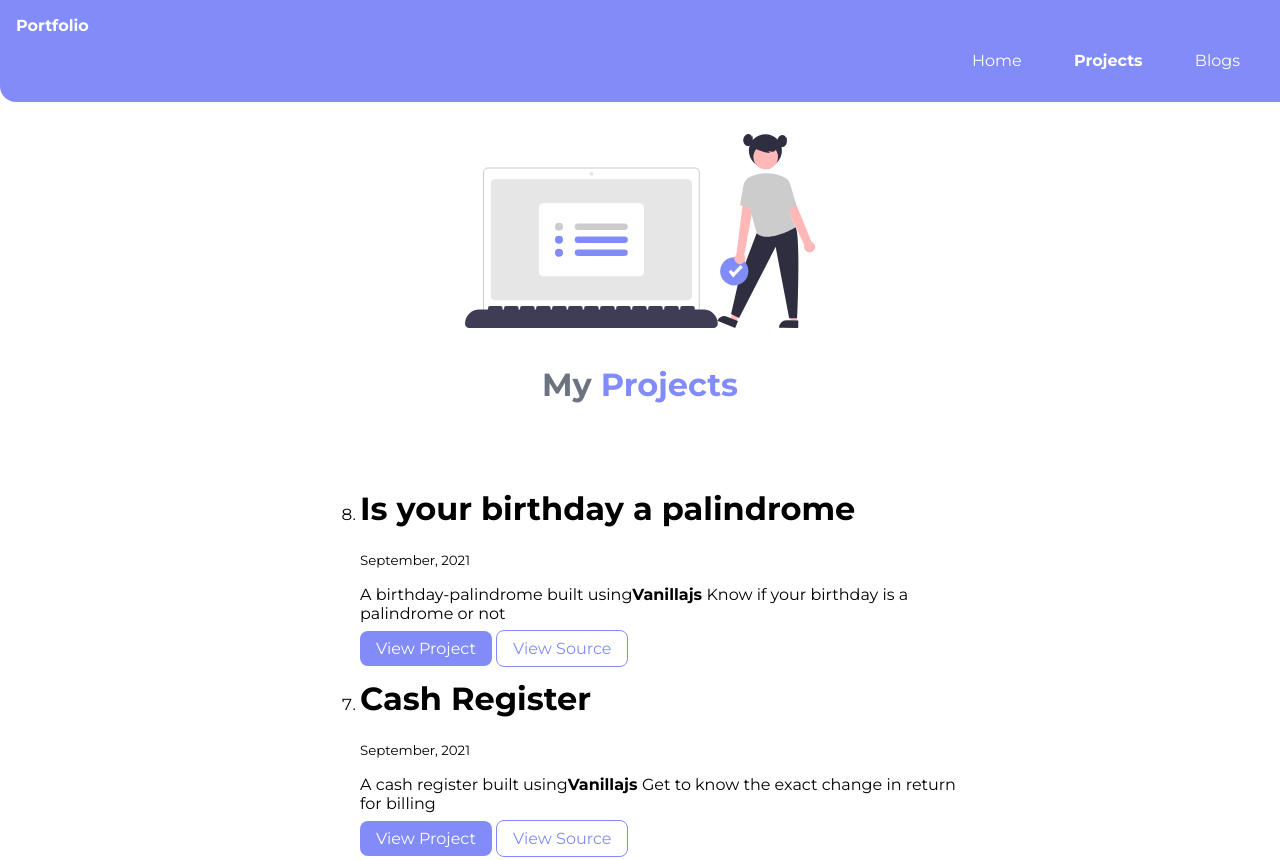
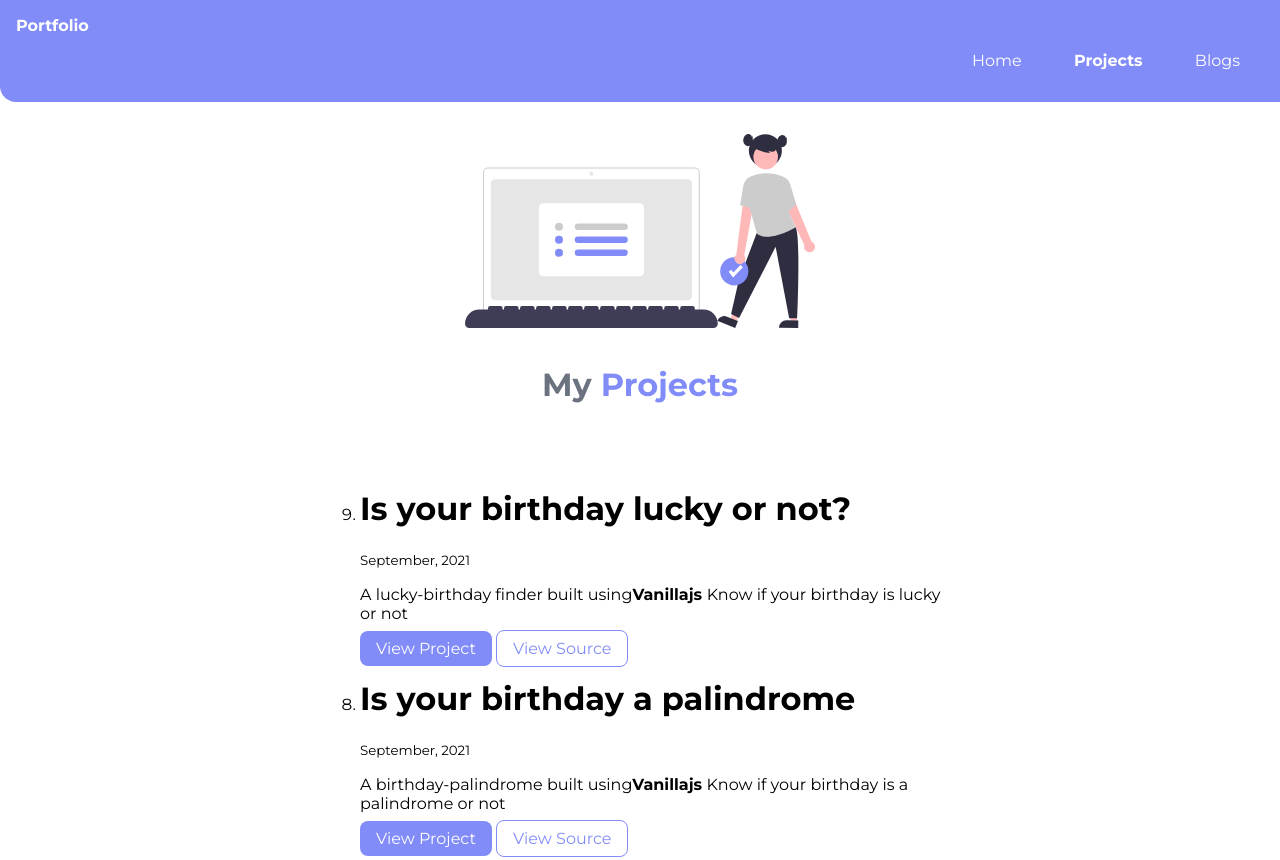
Before and after one commit to bandgarmamta/bandgarmamta-portfolio, a plain HTML site: page projects.html in a window 1280 px wide. Shown: the top 860 px of the page. Drawn offline with Linux system fonts and the light colour scheme.

Commit message:
update project

```diff
--- a/projects.html
+++ b/projects.html
@@ -32,6 +32,15 @@
 
     <ol reversed class="margin-md ">
         <div class="container container-center">
+
+            <li>
+                <h1>Is your birthday lucky or not?</h1>
+                <small>September, 2021</small>
+                <p>A lucky-birthday finder built using<strong>Vanillajs </strong>Know if your birthday is lucky or not</p>
+                <a class="link link-primary"
+                    href="https://luckybirthday-or-not.netlify.app/">View Project</a>
+                <a class="link link-secondary" href="https://github.com/bandgarmamta/lucky-birthday-or-not">View Source</a>
+            </li>
 
             <li>
                 <h1>Is your birthday a palindrome</h1>
```
